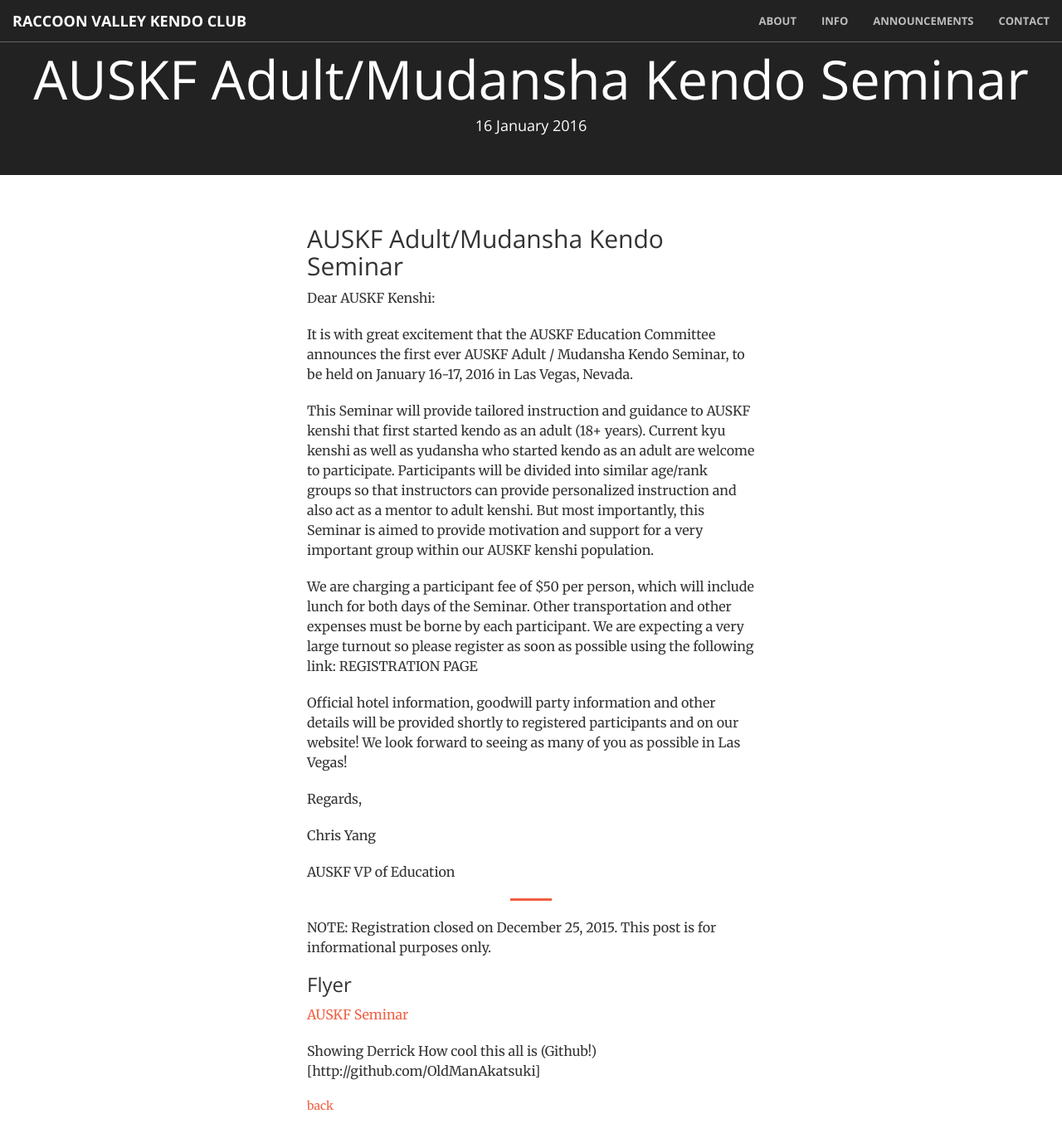
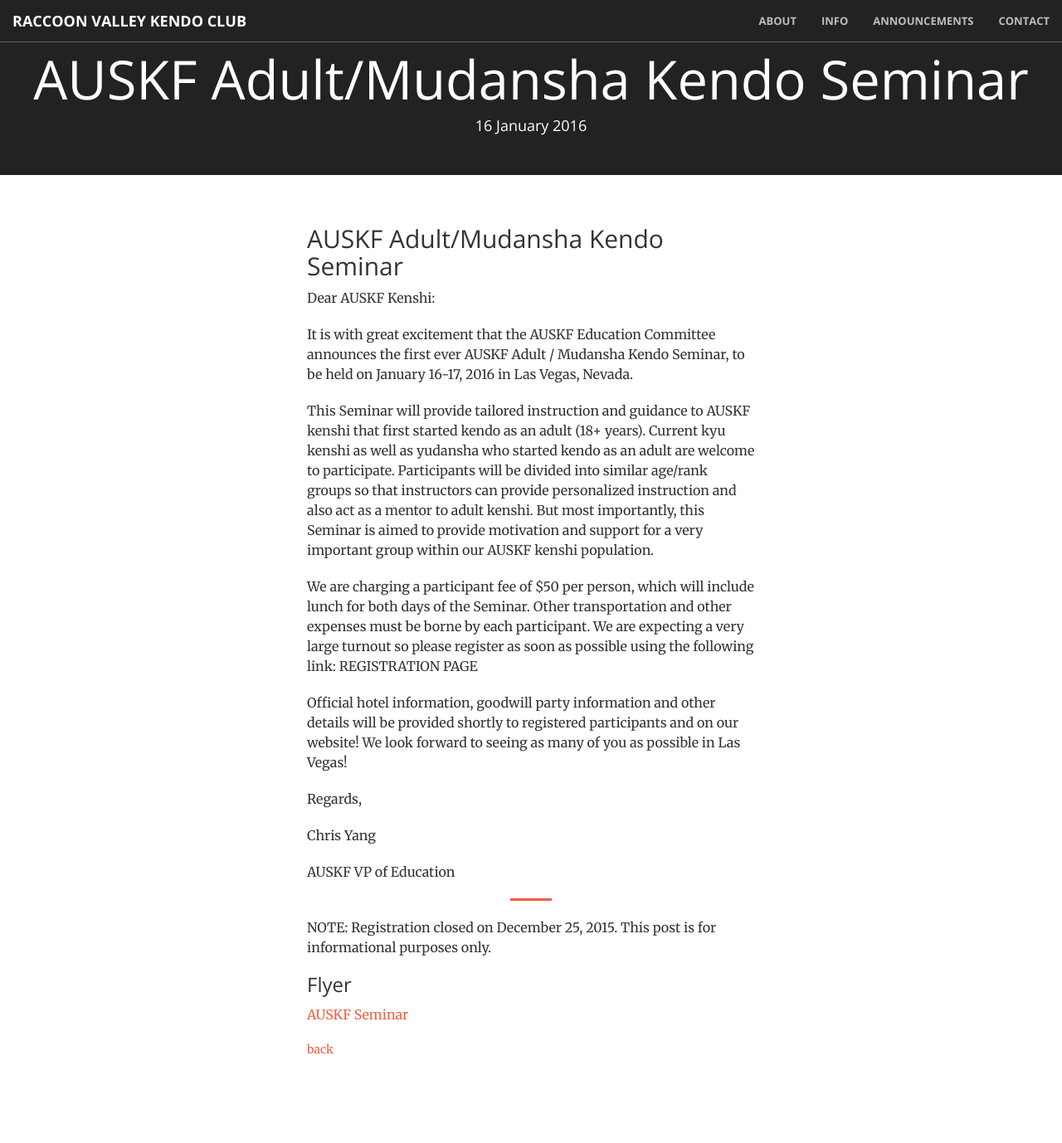
Before and after one commit to raccoonvalleykendo/raccoonvalleykendo.github.io, a Jekyll site: the page built from announcements/upcoming/_posts/2016-01-16-auskf_mudansha.md, in a window 1280 px wide and 1383 px high. Shown: the top 1378 px of the window at 83% size. Built offline with Jekyll 4.4.1, drawn with Linux system fonts in a browser that asks for light colours.

Commit message:
Revert "testing for derrick"
This reverts commit e650c819dc53afcfd8c12cba8f644b204e178d11.

```diff
--- a/announcements/upcoming/_posts/2016-01-16-auskf_mudansha.md
+++ b/announcements/upcoming/_posts/2016-01-16-auskf_mudansha.md
@@ -26,6 +26,3 @@
 
 ###Flyer
 [AUSKF Seminar](/img/pdfs/auskf_mudansha.pdf)
-
-
-Showing Derrick How cool this all is (Github!)[http://github.com/OldManAkatsuki]
```
